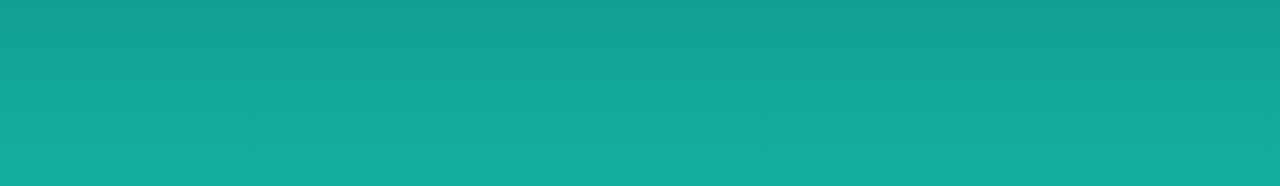
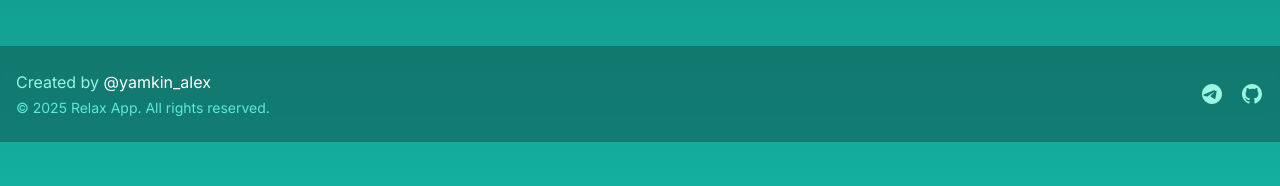
Before and after one commit to yamkin29/relax-app, a Next.js app: page /channels in a window 1280 px wide. Shown: the part 506-692 px from the top of the page. Built offline with nearby package versions, Linux system fonts and the light colour scheme; no server answers.

Commit message:
Create Footer.tsx

```diff
--- a/src/app/layout.tsx
+++ b/src/app/layout.tsx
@@ -5,6 +5,7 @@ import React from 'react';
 import Header from '@/components/header/Header';
 import { SpeedInsights } from '@vercel/speed-insights/next';
 import { Analytics } from '@vercel/analytics/next';
+import Footer from '@/components/Footer';
 
 const inter = Inter({ subsets: ['latin'] });
 
@@ -21,6 +22,7 @@ export default function RootLayout({ children }: { children: React.ReactNode })
                 {children}
                 <SpeedInsights />
                 <Analytics />
+                <Footer />
             </body>
         </html>
     );
--- /dev/null
+++ b/src/components/Footer.tsx
@@ -0,0 +1,51 @@
+import React from 'react';
+import Link from 'next/link';
+
+const Footer = () => {
+    return (
+        <footer className="bg-teal-900/50 backdrop-blur-sm mt-auto">
+            <div className="container mx-auto px-4 py-6">
+                <div className="flex flex-col md:flex-row justify-between items-center gap-4">
+                    <div className="text-center md:text-left">
+                        <p className="text-teal-200">
+                            Created by{' '}
+                            <Link
+                                href="https://t.me/yamkin_alex"
+                                target="_blank"
+                                className="text-white hover:text-teal-300 transition-colors"
+                            >
+                                @yamkin_alex
+                            </Link>
+                        </p>
+                        <p className="text-teal-300 text-sm mt-1">© {new Date().getFullYear()} Relax App. All rights reserved.</p>
+                    </div>
+
+                    <div className="flex items-center gap-4">
+                        <Link
+                            href="https://t.me/yamkin_alex"
+                            target="_blank"
+                            className="text-teal-200 hover:text-white transition-colors"
+                            aria-label="Telegram"
+                        >
+                            <svg className="w-6 h-6" fill="currentColor" viewBox="0 0 24 24">
+                                <path d="M12 2C6.48 2 2 6.48 2 12s4.48 10 10 10 10-4.48 10-10S17.52 2 12 2zm4.64 6.8c-.15 1.58-.8 5.42-1.13 7.19-.14.75-.42 1-.68 1.03-.58.05-1.02-.38-1.58-.75-.88-.58-1.38-.94-2.23-1.5-.99-.65-.35-1.01.22-1.59.15-.15 2.71-2.48 2.76-2.69.01-.03.01-.14-.07-.2-.08-.06-.2-.04-.28-.02-.12.02-1.96 1.25-5.54 3.69-.52.36-1 .53-1.42.52-.47-.01-1.37-.26-2.03-.48-.82-.27-1.47-.42-1.42-.88.03-.24.29-.49.8-.75 3.12-1.36 5.2-2.26 6.24-2.7 2.97-1.24 3.59-1.45 3.99-1.45.09 0 .28.02.4.12.11.08.14.19.15.27-.01.07.01.24 0 .38z" />
+                            </svg>
+                        </Link>
+                        <Link
+                            href="https://github.com/yamkin29"
+                            target="_blank"
+                            className="text-teal-200 hover:text-white transition-colors"
+                            aria-label="GitHub"
+                        >
+                            <svg className="w-6 h-6" fill="currentColor" viewBox="0 0 24 24">
+                                <path d="M12 2C6.477 2 2 6.477 2 12c0 4.42 2.865 8.17 6.839 9.49.5.092.682-.217.682-.482 0-.237-.008-.866-.013-1.7-2.782.604-3.369-1.34-3.369-1.34-.454-1.156-1.11-1.464-1.11-1.464-.908-.62.069-.608.069-.608 1.003.07 1.531 1.03 1.531 1.03.892 1.529 2.341 1.087 2.91.832.092-.647.35-1.088.636-1.338-2.22-.253-4.555-1.11-4.555-4.943 0-1.091.39-1.984 1.029-2.683-.103-.253-.446-1.27.098-2.647 0 0 .84-.269 2.75 1.025A9.578 9.578 0 0112 6.836c.85.004 1.705.114 2.504.336 1.909-1.294 2.747-1.025 2.747-1.025.546 1.377.203 2.394.1 2.647.64.699 1.028 1.592 1.028 2.683 0 3.842-2.339 4.687-4.566 4.935.359.309.678.919.678 1.852 0 1.336-.012 2.415-.012 2.743 0 .267.18.578.688.48C19.138 20.167 22 16.418 22 12c0-5.523-4.477-10-10-10z" />
+                            </svg>
+                        </Link>
+                    </div>
+                </div>
+            </div>
+        </footer>
+    );
+};
+
+export default Footer;
```
